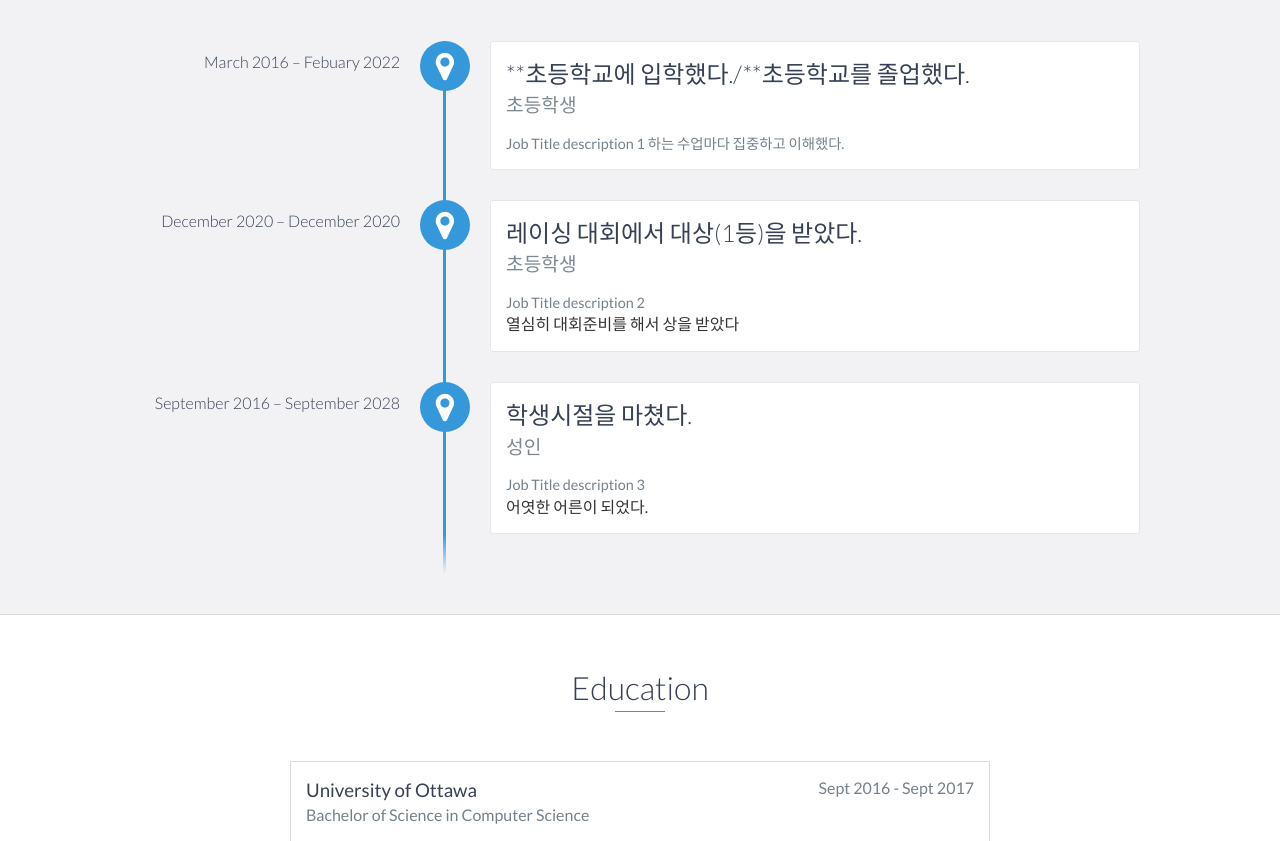
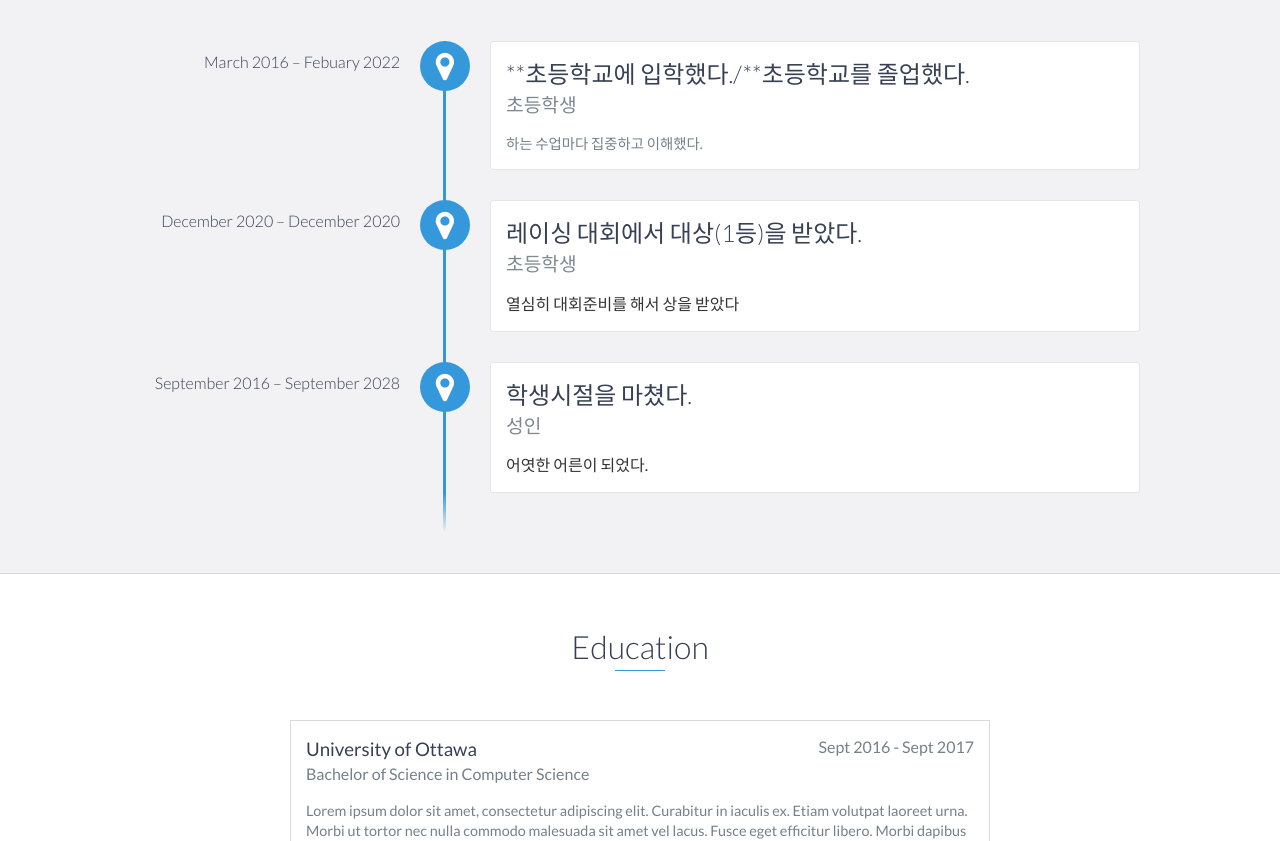
Before and after one commit to Kimminsungo/Kimminsungo.Github.io, a website: page index.html in a window 1280 px wide. Shown: the part 1180-2021 px from the top of the page. Drawn offline with nearby package versions, Linux system fonts and the light colour scheme.

Commit message:
change dkjfl;djkfaje3jas

```diff
--- a/index.html
+++ b/index.html
@@ -92,7 +92,6 @@
                 <h3>**초등학교에 입학했다./**초등학교를 졸업했다.</h3>
                 <h4>초등학생</h4>
                 <p>
-                    Job Title description 1
                     하는 수업마다 집중하고 이해했다.
                 </p>
             </div>
@@ -101,7 +100,6 @@
                 <h3>레이싱 대회에서 대상(1등)을 받았다.</h3>
                 <h4>초등학생</h4>
                 <p>
-                    Job Title description 2
                 </p>열심히 대회준비를 해서 상을 받았다
             </div>
 
@@ -109,7 +107,6 @@
                 <h3>학생시절을 마쳤다.</h3>
                 <h4>성인</h4>
                 <p>
-                    Job Title description 3
                 </p>어엿한 어른이 되었다.
             </div>
         </div>
```
